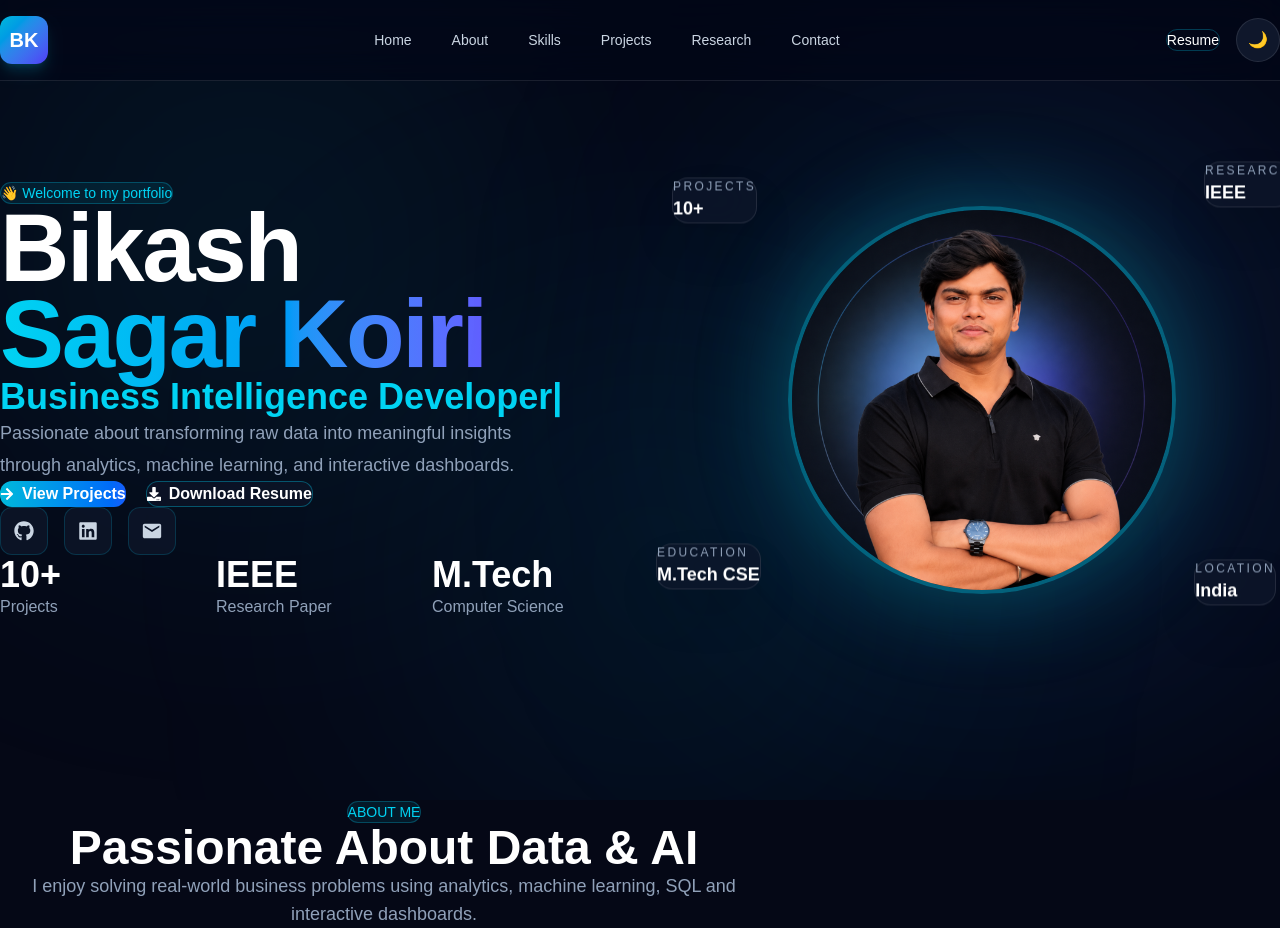
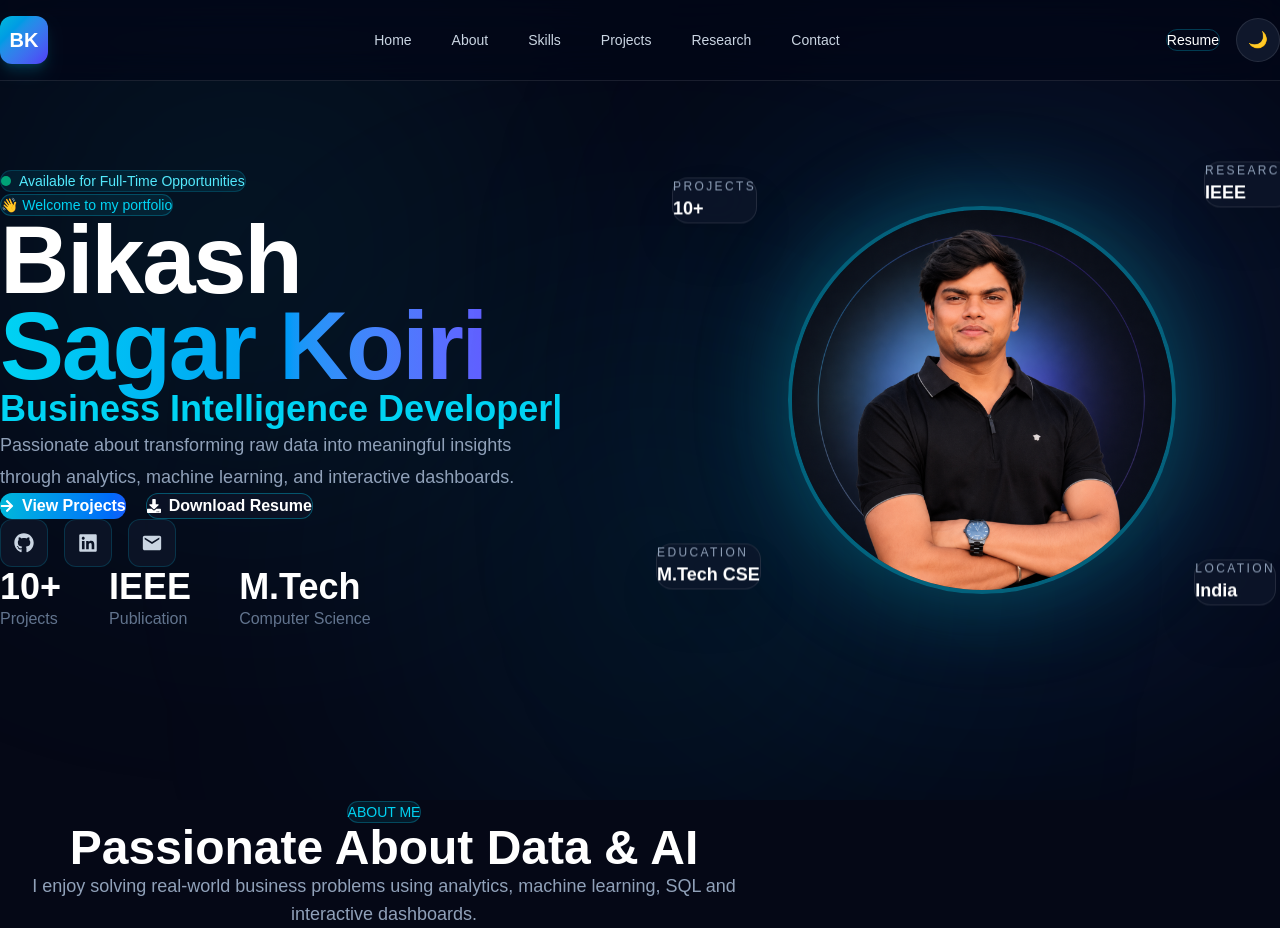
Before and after one commit to Bikash07-git/portfolio, a Next.js app: page / in a window 1280 px wide. Built offline with nearby package versions, Linux system fonts and the light colour scheme.

Commit message:
Hero V3 status badge

```diff
--- a/components/hero/HeroContent.tsx
+++ b/components/hero/HeroContent.tsx
@@ -1,3 +1,4 @@
+import StatusBadge from "./StatusBadge";
 import Greeting from "./Greeting";
 import TypingText from "./TypingText";
 import HeroButtons from "./HeroButtons";
@@ -6,13 +7,17 @@ import { portfolio } from "@/data/portfolio";
 
 export default function HeroContent() {
   return (
-    <div className="max-w-2xl">
+    <div className="max-w-xl">
 
-      <Greeting />
+      <StatusBadge />
+
+      <div className="mt-8">
+        <Greeting />
+      </div>
 
       <TypingText />
 
-      <p className="mt-8 max-w-xl text-lg leading-8 text-slate-400">
+      <p className="mt-8 text-lg leading-8 text-slate-400">
         {portfolio.description}
       </p>
 
@@ -20,14 +25,14 @@ export default function HeroContent() {
 
       <SocialLinks />
 
-      <div className="mt-16 grid grid-cols-3 gap-10">
+      <div className="mt-16 flex gap-12">
 
         <div>
           <h2 className="text-4xl font-bold text-white">
             10+
           </h2>
 
-          <p className="mt-2 text-slate-400">
+          <p className="mt-2 text-slate-500">
             Projects
           </p>
         </div>
@@ -37,8 +42,8 @@ export default function HeroContent() {
             IEEE
           </h2>
 
-          <p className="mt-2 text-slate-400">
-            Research Paper
+          <p className="mt-2 text-slate-500">
+            Publication
           </p>
         </div>
 
@@ -47,7 +52,7 @@ export default function HeroContent() {
             M.Tech
           </h2>
 
-          <p className="mt-2 text-slate-400">
+          <p className="mt-2 text-slate-500">
             Computer Science
           </p>
         </div>
--- /dev/null
+++ b/components/hero/StatusBadge.tsx
@@ -0,0 +1,20 @@
+"use client";
+
+import { motion } from "framer-motion";
+
+export default function StatusBadge() {
+  return (
+    <motion.div
+      initial={{ opacity: 0, y: -20 }}
+      animate={{ opacity: 1, y: 0 }}
+      transition={{ duration: 0.6 }}
+      className="inline-flex items-center gap-2 rounded-full border border-cyan-500/20 bg-cyan-500/10 px-5 py-2 backdrop-blur-xl"
+    >
+      <span className="h-2.5 w-2.5 rounded-full bg-emerald-400 animate-pulse" />
+
+      <span className="text-sm font-medium text-cyan-300">
+        Available for Full-Time Opportunities
+      </span>
+    </motion.div>
+  );
+}
```
